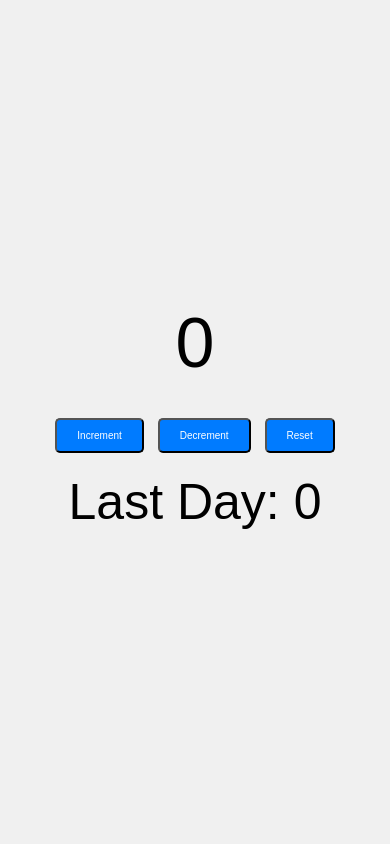
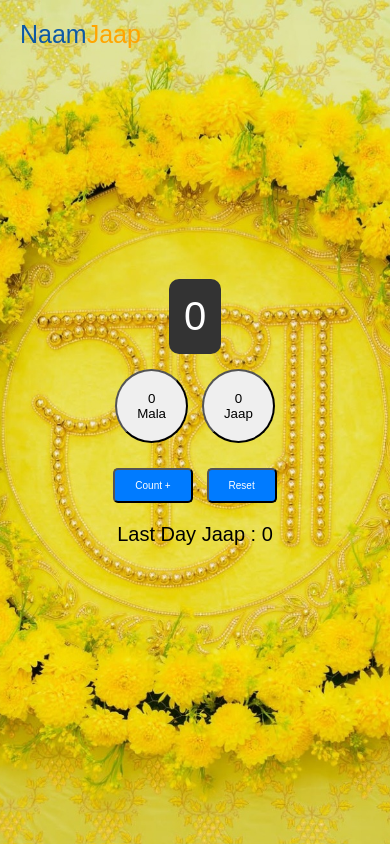
Before and after one commit to arpitshukla267/chanting-app, a plain HTML site: page index.html in a window 390 px wide. Drawn offline with Linux system fonts and the light colour scheme.

Commit message:
Updated style.css to fix background image issue

```diff
--- a/index.html
+++ b/index.html
@@ -7,13 +7,29 @@
     <link rel="stylesheet" href="style.css">
 </head>
 <body>
-    <div id="count">0</div>
-    <div id="buttons">
-    <button class = "button" id="increment">Increment</button>
-    <button class = "button" id="decrement">Decrement</button>
-    <button class = "button" id="reset">Reset</button>
+    <div id="main">
+        <nav id="nav">
+            <p id = "logo"><span>Naam</span>Jaap</p>
+        </nav>
+        <div id="body">
+            <div id="count">0</div>
+            <div class="buttons">
+                <button class = "counting-unit">
+                    <span id = "mala">0</span> <br>
+                    <span class = "innr-unit">Mala</span>
+                </button>
+                <button class = "counting-unit">
+                    <span id = "jaap">0</span> <br>
+                    <span class="innr-unit">Jaap</span>
+                </button>
+            </div>
+            <div id="buttons">
+                <button class = "button" id="increment">Count +</button>
+                <button class = "button" id="reset">Reset</button>
+            </div>
+            <div id ="day"></div>
+        </div>
     </div>
-    <div id ="day"></div>
     <script src="script.js"></script>
 </body>
 </html>
--- a/script.js
+++ b/script.js
@@ -1,18 +1,39 @@
 const incrementButton = document.getElementById('increment');
-const decrementButton = document.getElementById('decrement');
 const resetButton = document.getElementById('reset');
 const countElement = document.getElementById('count');
 const dayElement = document.getElementById('day');
+const mala = document.getElementById('mala');
+const jaap = document.getElementById('jaap');
+const main = document.getElementById('main');
+const backgroundImages = [
+    'url("image1.webp")',
+    'url("image2.jpeg")',
+    'url("image3.jpeg")',
+    'url("image4.jpeg")'
+];
+
+// Variable to track the current background image index
+let currentImageIndex = 0;
 
 // Load saved count from localStorage
 let count = parseInt(localStorage.getItem('count')) || 0;
 countElement.innerText = count;
 
+
+let jaapCount = parseInt(localStorage.getItem('count')) || 0;
+jaap.innerText = jaapCount;
+
+let malaCount = parseInt(localStorage.getItem('mala')) || 0;
+mala.innerText = malaCount;
+
+
 // Function to save count
 function saveCount() {
     const today = new Date().toLocaleDateString('en-IN', { timeZone: 'Asia/Kolkata' });
-    dayElement.innerText = `Last Day: ${count}`;
+    dayElement.innerText = `Last Day Jaap : 0`;
     localStorage.setItem('count', count);
+    localStorage.setItem('mala', malaCount);
+    localStorage.setItem('jaap', jaapCount);
     localStorage.setItem('lastSavedDate', today);
 }
 
@@ -25,8 +46,13 @@ function checkResetTime() {
 
     // Check if the date has changed
     if (lastSavedDate !== today) {
+        dayElement.innerText = `Last Day Jaap : ${count}`;
         count = 0; // Reset the count
         countElement.innerText = count;
+        jaapCount = 0; // Reset jaap count
+        jaap.innerText = jaapCount;
+        malaCount = 0; // Reset mala count
+        mala.innerText = malaCount;
         saveCount(); // Save the reset count and update the date
     }
 }
@@ -35,20 +61,35 @@ function checkResetTime() {
 incrementButton.addEventListener('click', () => {
     count++;
     countElement.innerText = count;
+
+    // Change the background image
+    currentImageIndex = (currentImageIndex + 1) % backgroundImages.length; // Cycle through images
+    document.body.style.backgroundImage = backgroundImages[currentImageIndex];
+
+    // Check if count reaches 108
+    if (count === 108) {
+        alert("Congratulations! You have completed 108 naam jaap.");
+        malaCount++;
+        mala.innerText = malaCount;
+        count = 0; // Reset count for the next cycle
+        countElement.innerText = count;
+    }
+
+    jaapCount++;
+    jaap.innerText = jaapCount;
+
     saveCount();
 });
 
-// Decrement button functionality
-decrementButton.addEventListener('click', () => {
-    count--;
-    countElement.innerText = count;
-    saveCount();
-});
 
 // Reset button functionality
 resetButton.addEventListener('click', () => {
     count = 0;
     countElement.innerText = count;
+    jaapCount = 0;
+    jaap.innerText = jaapCount;
+    malaCount = 0;
+    mala.innerText = malaCount;
     saveCount();
 });
 
--- a/style.css
+++ b/style.css
@@ -6,20 +6,50 @@
 
 body{
     font-family: 'Poppins', sans-serif;
-    background-color: #f0f0f0;
-    color: black;
     height: 100vh;
     width: 100%;
+    font-size: 50px;
+    background-image: url('bg.jpg');
+    background-size: cover;
+    background-position: center;
+    background-repeat: no-repeat;
+}
+
+#main{
+    height: 100%;
+    width: 100%;
+
+}
+
+#nav{
+    position: fixed;
+    padding: 20px;
+}
+
+#logo{
+    color: orange;
+}
+
+#logo span{
+    color: #0d59a5;
+}
+
+#body{
+    height: 100%;
     display: flex;
     flex-direction: column;
     justify-content: center;
     align-items: center;
-    font-size: 50px;
 }
 
 #count {
     padding: 10px;
-    font-size: 70px;
+    font-size: 40px;
+    color: white;
+    background-color: #333;
+    margin-bottom: 15px;
+    border-radius: 10px;
+    padding: 15px;
 }
 
 .button {
@@ -31,7 +61,17 @@ body{
     font-size: 20px;
 }
 
+.counting-unit{
+    height: auto;
+    width: auto;
+    border-radius: 50%;
+    padding: 20px;
+}
+
+
+
 #day{
+    font-size: 30px;
     padding: 20px;
 }
 
@@ -39,4 +79,12 @@ body{
     .button{
         font-size: 10px;
     }
+
+    #logo{
+        font-size: 25px;
+    }
+
+    #day{
+        font-size: 20px;
+    }
   }
```
Also changed, not shown: bg.jpg (added), image1.webp (added), image2.jpeg (added), image3.jpeg (added), image4.jpeg (added).
